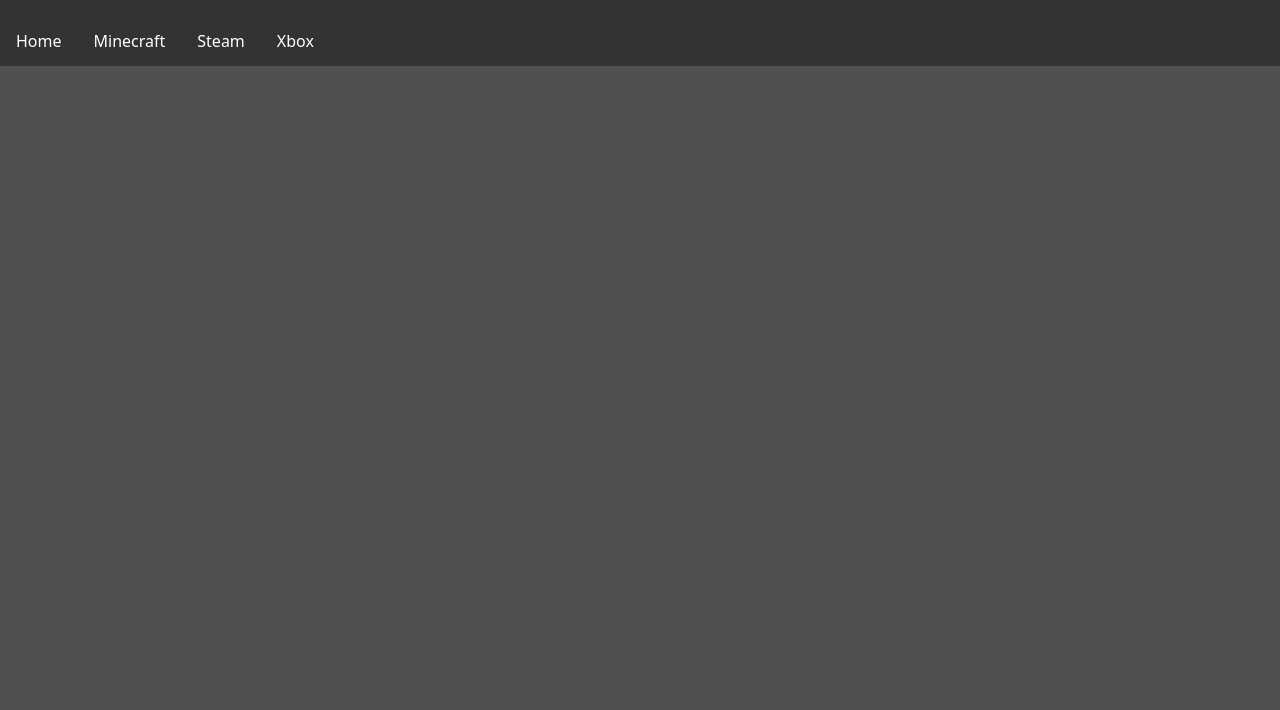
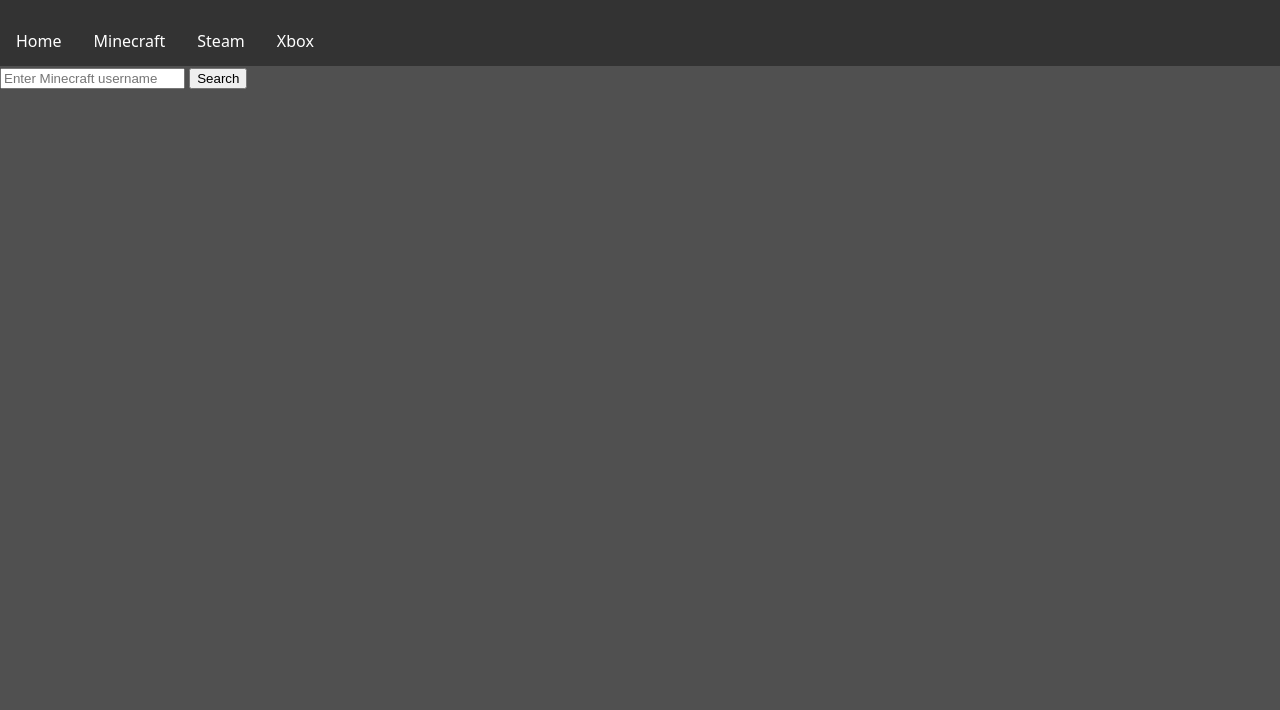
Before and after one commit to NYengs/steamachievementthingy-WIP-, a plain HTML site: page mc.html in a window 1280 px wide. Shown: the part 90-800 px from the top of the page. Drawn offline with Linux system fonts and the light colour scheme.

Commit message:
added minecraft stuff

```diff
--- a/mc.html
+++ b/mc.html
@@ -13,7 +13,36 @@
         <li><a href="mc.html">Minecraft</a></li>
         <li><a href="steam.html">Steam</a></li>
         <li><a href="xbox.html">Xbox</a></li>
-      </ul>
+    </ul>
+
+    <div class="search-container"></div>
+        <input type="text" id="username" placeholder="Enter Minecraft username">
+        <button onclick="searchPlayer()">Search</button>
+    </div>
+    <div id="result"></div>
+
+    <script>
+        function searchPlayer() {
+            const username = document.getElementById('username').value;
+            const resultDiv = document.getElementById('result');
+
+            fetch(`https://playerdb.co/api/player/minecraft/${username}`)
+                .then(response => response.json())
+                .then(data => {
+                    if(data.success) {
+                        resultDiv.innerHTML = `
+                            <h2>Player Found:</h2>
+                            <p>Username: ${data.data.player.username}</p>
+                            <p>Player skin: <img src="https://crafatar.com/renders/body/${data.data.player.id}" alt="Player Skin"></p>
+                        `;
+                    } else {
+                        resultDiv.innerHTML = '<p>Player not found</p>';
+                    }
+                })
+                .catch(error => {
+                    resultDiv.innerHTML = '<p>Error searching for player</p>';
+                });
+        }
+    </script>
 </body>
-
 </html>
```
